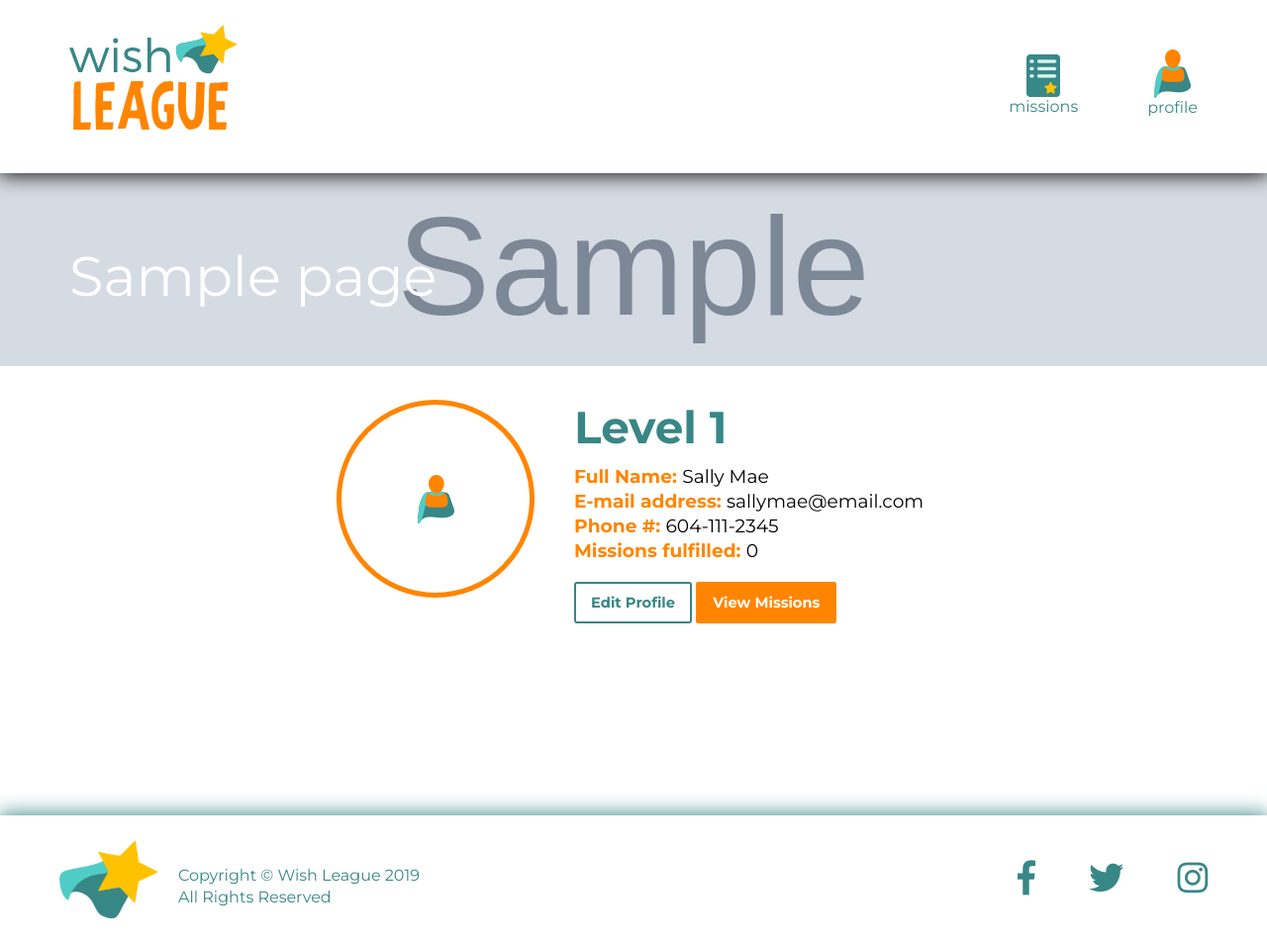
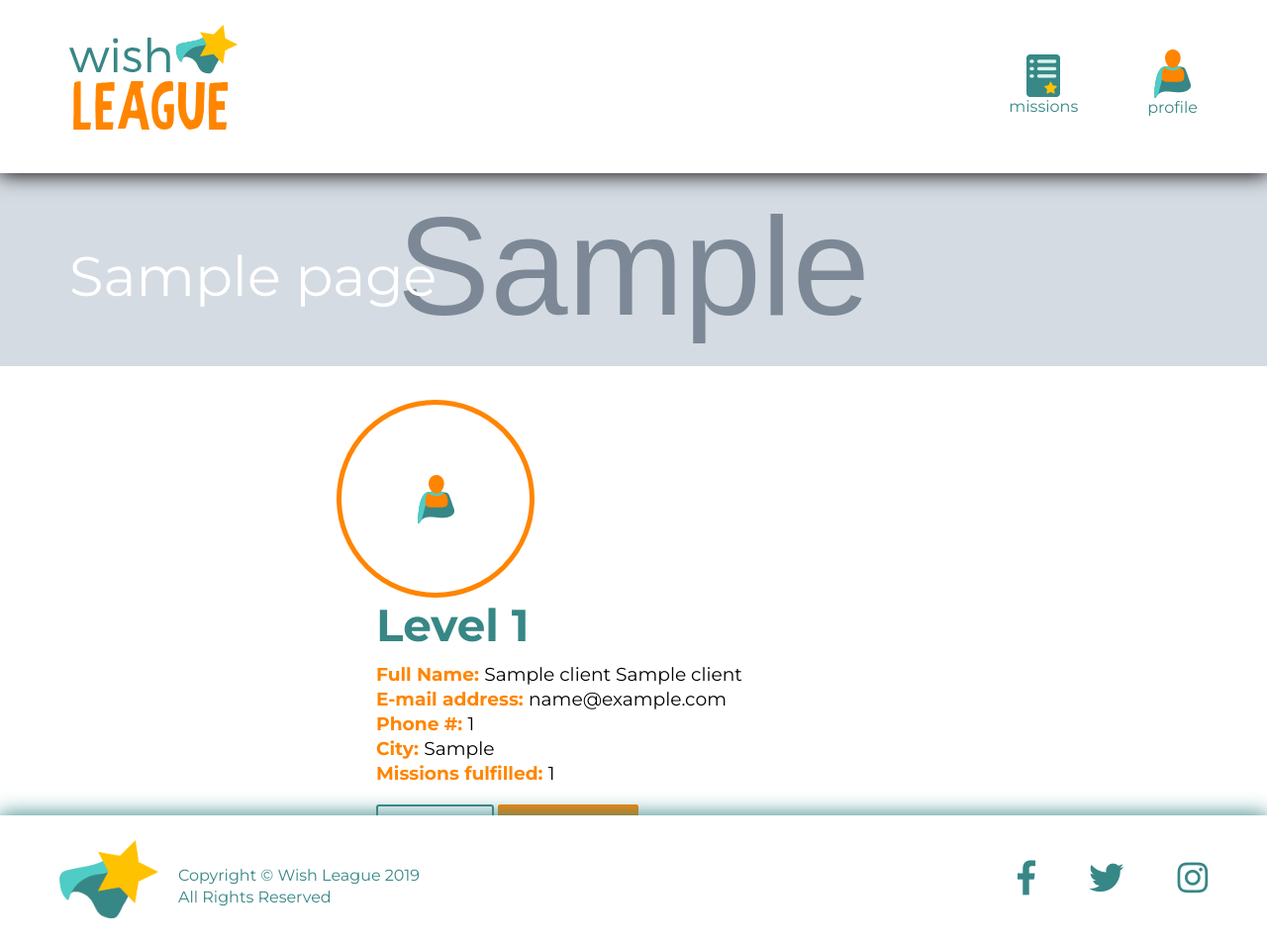
Before and after one commit to 100wishes/100wishes, a PHP site: template views/profile.php in a window 1280 px wide. Shown: the whole page at 99% size. Run offline with PHP 8.4, Linux system fonts and the light colour scheme; the template is opened without the code that fills it: most values are stand-ins (such as "Sample title", 1, 10 or a date in 2020); grey boxes marked "Sample" are stand-in pictures; data that the repository does not hold is empty; some libraries are stand-ins or nearby versions.

Commit message:
profile info is dynamic

```diff
--- a/controllers/pagesController.php
+++ b/controllers/pagesController.php
@@ -110,6 +110,7 @@ Class PagesController extends MainController {
 		$this->checkClient();
 		$arrData['nav'] = MainNav::makeNav();
 		$arrData['page'] = GetPage::getPageInfo($pID);
+		$arrData['client'] = GetUsers::getOneClient($_SESSION["arrClient"])[0];
 
 		$content = $this->showview('profile', $arrData);
 		include('templates/pages.php');
--- a/views/profile.php
+++ b/views/profile.php
@@ -1,3 +1,6 @@
+<?php
+//write the code to count the levels according with the wishes
+?>
 <div id="smallHero">
 	<div class="smallHero-header">
 		<img src="assets/<?=$arrData['page']['strHeroImg']?>"/>
@@ -11,10 +14,11 @@
 	<div class="profile-info">
 		<div>
 			<h2>Level 1</h2>
-			<p><span class="label">Full Name: </span>Sally Mae</p>
-			<p><span class="label">E-mail address: </span>sallymae@email.com</p>
-			<p><span class="label">Phone #: </span>604-111-2345</p>
-			<p><span class="label">Missions fulfilled: </span>0</p>
+			<p><span class="label">Full Name: </span><?=$arrData['client']['strFirstName']?> <?=$arrData['client']['strLastName']?></p>
+			<p><span class="label">E-mail address: </span><?=$arrData['client']['strEmail']?></p>
+			<p><span class="label">Phone #: </span><?=$arrData['client']['nPhone']?></p>
+			<p><span class="label">City: </span><?=$arrData['client']['strCity']?></p>
+			<p><span class="label">Missions fulfilled: </span><?=$arrData['client']['nWishes']?></p>
 		</div>
 
 		<a href="#" class="profileSecondaryBtn">Edit Profile</a>
```
